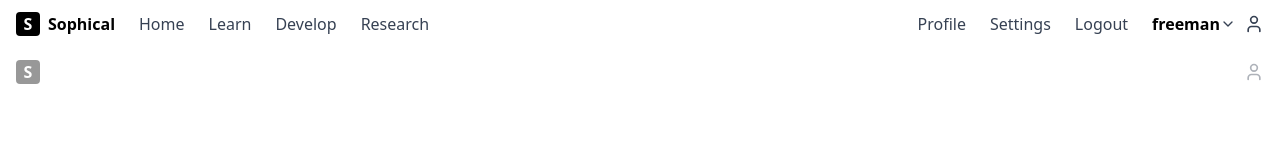
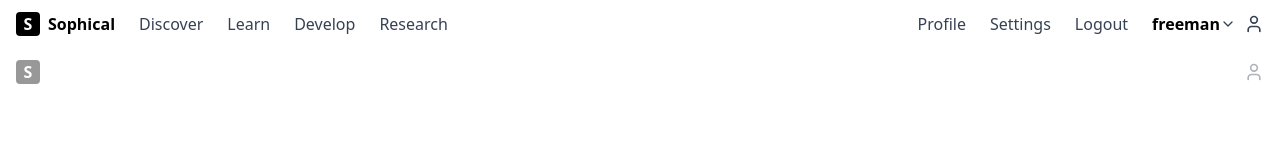
Before and after one commit to thenofreeman/sophical-frontend, a React (Vite) app: page / in a window 1280 px wide. Shown: the top 160 px of the page. Built offline with nearby package versions, Linux system fonts and the light colour scheme.

Commit message:
change navlink name

```diff
--- a/src/components/Navbar.tsx
+++ b/src/components/Navbar.tsx
@@ -9,7 +9,7 @@ export default function Navbar({ style = 'normal' }) {
 
   // Navigation links data
   const navLinks = [
-    { name: 'Home', href: '#' },
+    { name: 'Discover', href: '#' },
     { name: 'Learn', href: '#' },
     { name: 'Develop', href: '#' },
     { name: 'Research', href: '#' }
```
